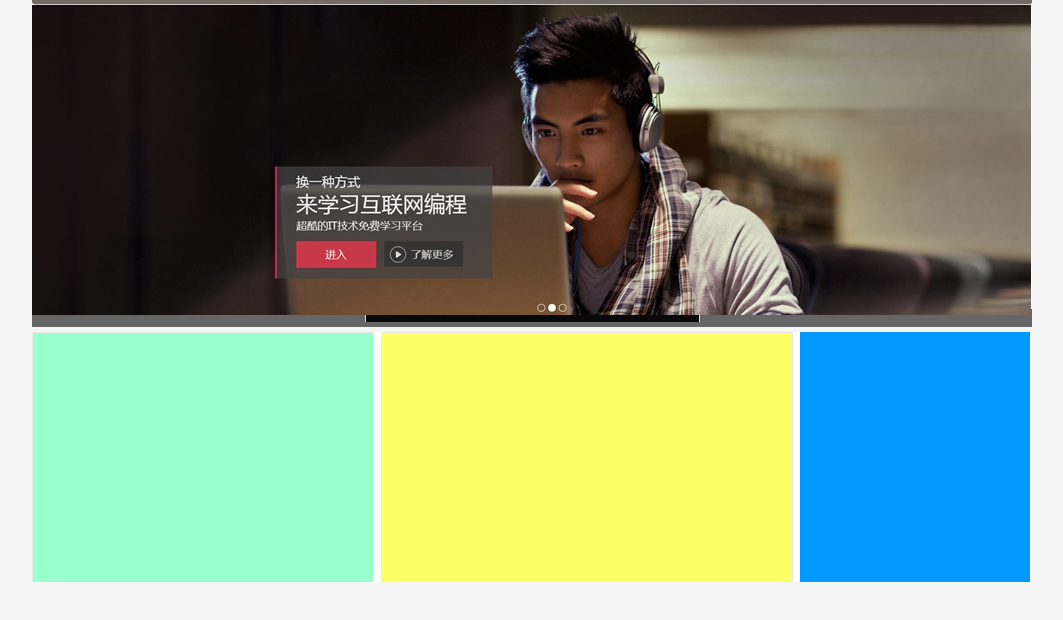
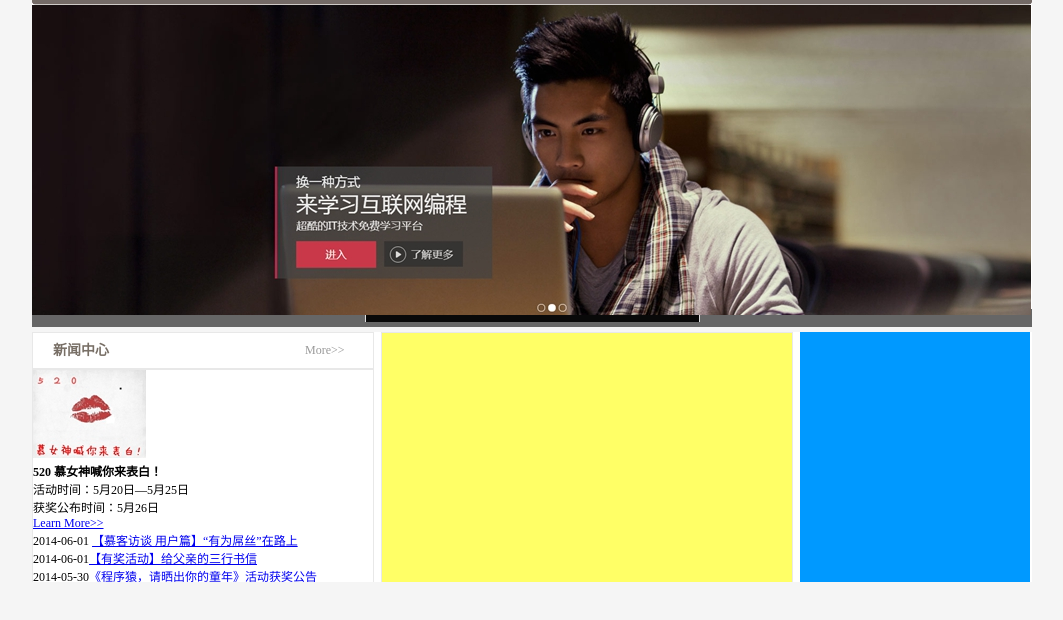
Before and after one commit to somepeopleHavingDream/enterprise-website, a plain HTML site: page index.html in a window 1280 px wide. Shown: the part 142-762 px from the top of the page, without its empty margins (108-1171 px from the left). Drawn offline with Linux system fonts and the light colour scheme.

Commit message:
feat: 完成企业网站制作之新闻中心制作（一）

```diff
--- a/css/main.css
+++ b/css/main.css
@@ -157,7 +157,6 @@ body {
 .news {
     width: 340px;
     border: 1px solid #e8e8e8;
-    background-color: #99ffcc;
 }
 
 .course {
@@ -176,3 +175,31 @@ body {
     height: 250px;
     float: left;
 }
+
+.title {
+    height: 35px;
+    border-bottom: 2px solid #e8e8e8;
+    /* overflow: hidden; */
+}
+
+.title_left {
+    width: 70%;
+    font-family: "微软雅黑";
+    font-size: 14px;
+    font-weight: bold;
+    color: #786f66;
+    float: left;
+    line-height: 35px;
+    padding-left: 20px;
+}
+
+.title_right {
+    width: 20%;
+    float: right;
+    line-height: 35px;
+}
+
+.title_right a {
+    text-decoration: none;
+    color: #999999;
+}
--- a/index.html
+++ b/index.html
@@ -70,7 +70,31 @@
             </div>
         </div><!-- ad结束 -->
         <div class="main">
-            <div class="news"></div><!-- news结束 -->
+            <div class="news">
+                <div class="title">
+                    <h2 class="title_left">新闻中心</h2>
+                    <span class="title_right">
+                        <a href="news.html">More&gt;&gt;</a>
+                    </span>
+                </div><!-- news结束 -->
+                <div class="pic_news">
+                    <img src="images/news.jpg" alt="">
+                    <h2>520 慕女神喊你来表白！</h2>
+                    <p>
+                        活动时间：5月20日—5月25日<br>
+                        获奖公布时间：5月26日<br>
+                        <a href="news.html">Learn More&gt;&gt;</a>
+                    </p>
+                </div><!-- pic_news结束 -->
+                <div class="news_list">
+                    <ul>
+                        <li><span>2014-06-01</span> <a href="news.html">【慕客访谈 用户篇】“有为屌丝”在路上</a></li>
+                        <li><span>2014-06-01</span><a href="news.html">【有奖活动】给父亲的三行书信</a></li>
+                        <li><span>2014-05-30</span><a href="news.html">《程序猿，请晒出你的童年》活动获奖公告</a></li>
+                        <li><span>2014-05-28</span><a href="news.html" title="aa">【慕课访谈】破茧成蝶——美女程序员的蜕变史</a></li>
+                    </ul>
+                </div><!-- news_list结束 -->
+            </div><!-- news结束 -->
             <div class="course"></div><!-- course结束 -->
             <div class="sidebar"></div><!-- sidebar结束 -->
         </div>
```
